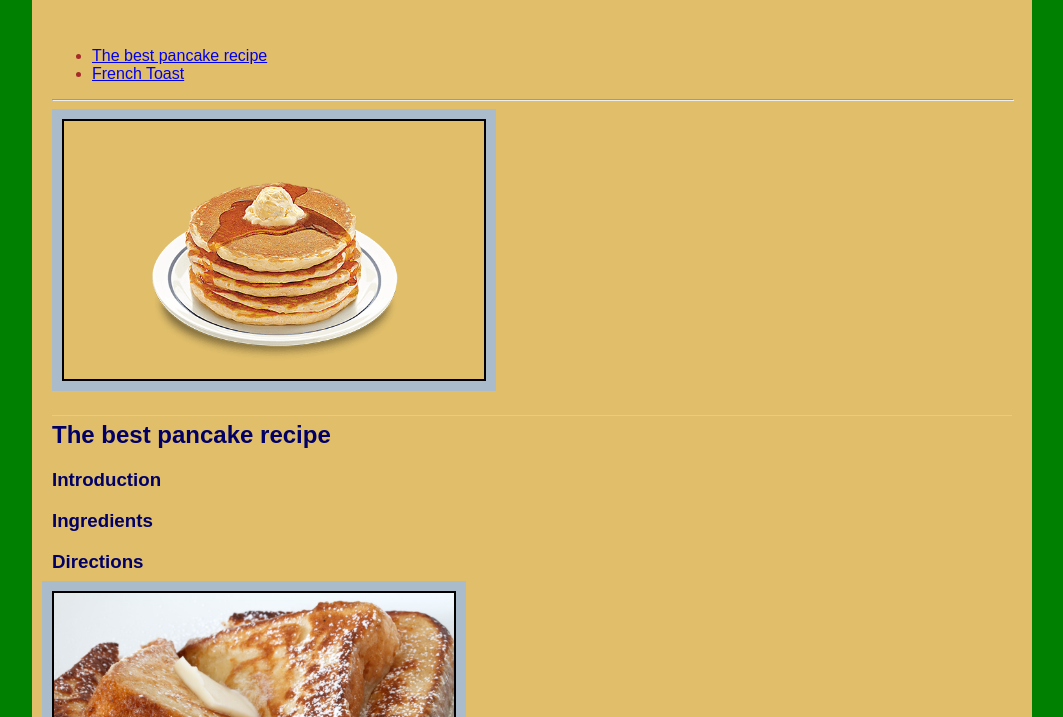
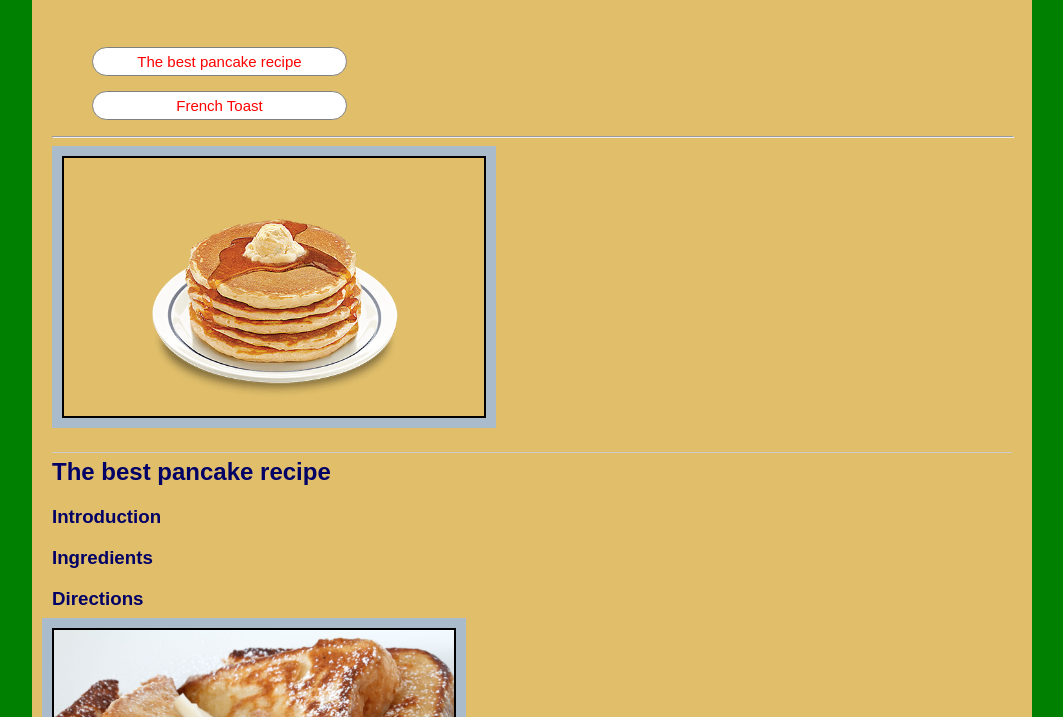
Before and after one commit to einarzb/workout, a website: page week03/HW/recipe.html in a window 1280 px wide. Shown: the part 83-800 px from the top of the page, without its empty margins (108-1171 px from the left). Drawn offline with Linux system fonts and the light colour scheme.

Commit message:
designed buttons css

```diff
--- a/week03/HW/recipe.html
+++ b/week03/HW/recipe.html
@@ -13,10 +13,12 @@
             Recipes List
           </div>
         </h1>
+        <div class="toolbar">
           <ul>
             <li><a href="#pancake">The best pancake recipe</a></li>
             <li><a href="#toast">French Toast</a></li>
           </ul>
+        </div>
           <hr>
           <img class="headerImg" src="images/pan.png" width="400" height alt="pancake" title="pancake">
 
--- a/week03/HW/style.css
+++ b/week03/HW/style.css
@@ -55,6 +55,44 @@ img{
   border: 2px solid #000;
 }
 
+.toolbar {
+  display: block;
+  list-style: none;
+  margin:0;
+  padding:0;
+  width:300px;
+}
+
+ul{
+  list-style: none;
+}
+
+li {
+  text-align: center;
+  margin: 5px 5px 15px 0px;
+  font-size: 15px;
+}
+li a {
+  padding:5px;
+  display: block;
+  border:1px solid grey;
+  border-radius: 25px;
+  background-color: white;
+  text-decoration: none;
+  color:red;
+}
+
+li a:hover {
+  padding:5px;
+  display: block;
+  border:1px solid grey;
+  border-radius: 25px;
+  background-color: black;
+  text-decoration: none;
+  color:#fff;
+}
+
+
 /*accordion*/
 .accordion {
   padding:0px;
```
